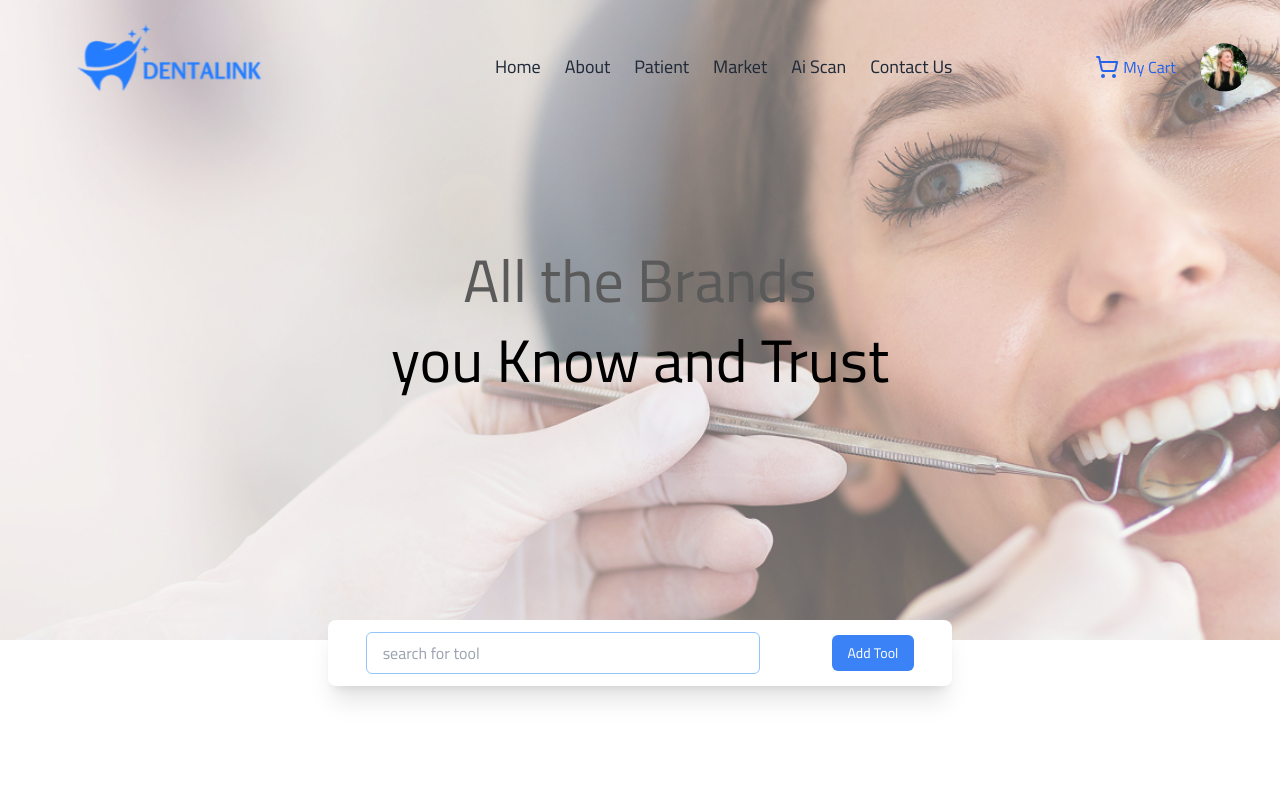
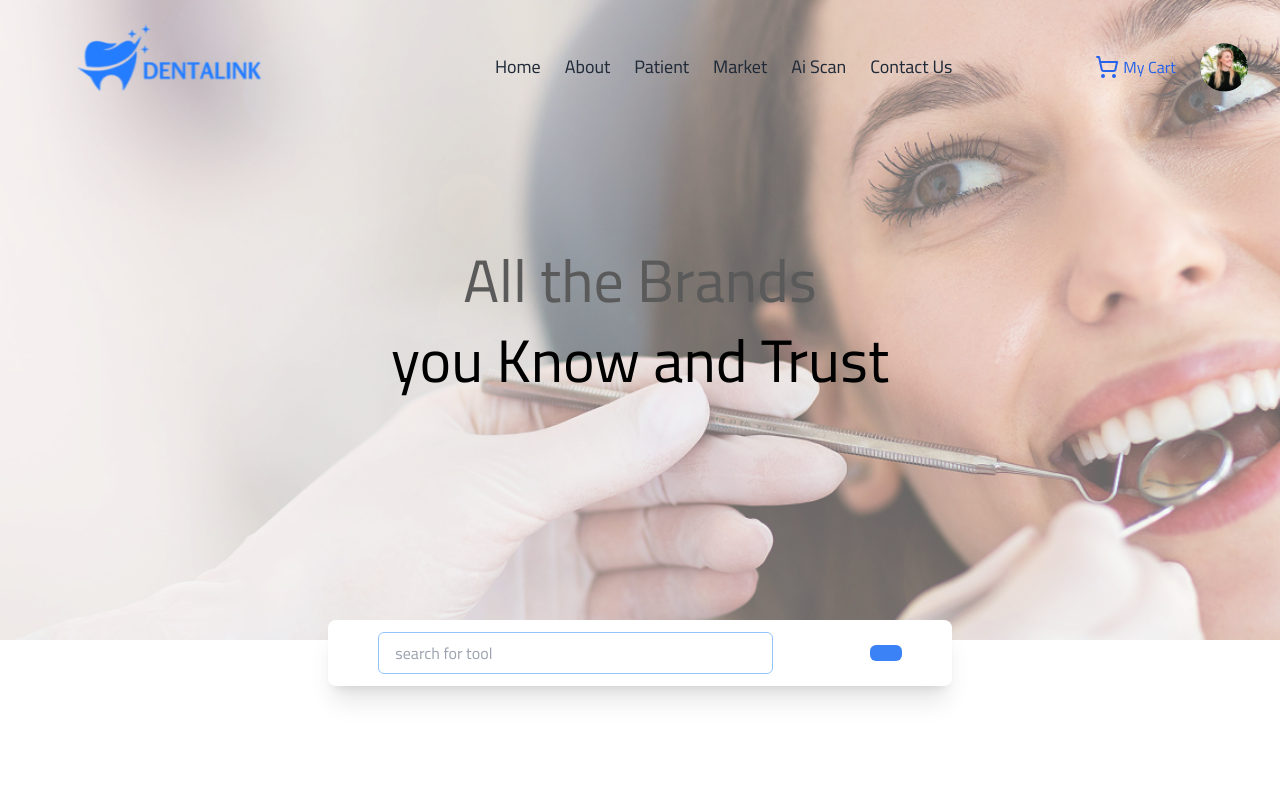
Before and after one commit to doniahusien/denta-Link, a Next.js app: page /market/shop in a window 1280 px wide. Shown: the top 793 px of the page. Built offline with nearby package versions, Linux system fonts and the light colour scheme; sample sign-in values are in the browser's storage.

Commit message:
refactor(shop): simplify shop page structure

```diff
--- a/src/app/market/shop/page.jsx
+++ b/src/app/market/shop/page.jsx
@@ -9,7 +9,7 @@ const shopPage = () => {
       <ProtectedRoute>
       <div className="relative pb-5">
         <HeaderSection imgURL="/images/market/header.png" textDir="center" title="you Know and Trust" subtitle="All the Brands" />
-        <SearchInput href="/market/shop/add-tool" title="Add Tool" placeholder="search for tool" />
+        <SearchInput href="/market/shop/add-tool" tool="Add Tool" placeholder="search for tool" />
 
       </div>
       <div className='pt-10'>
```
